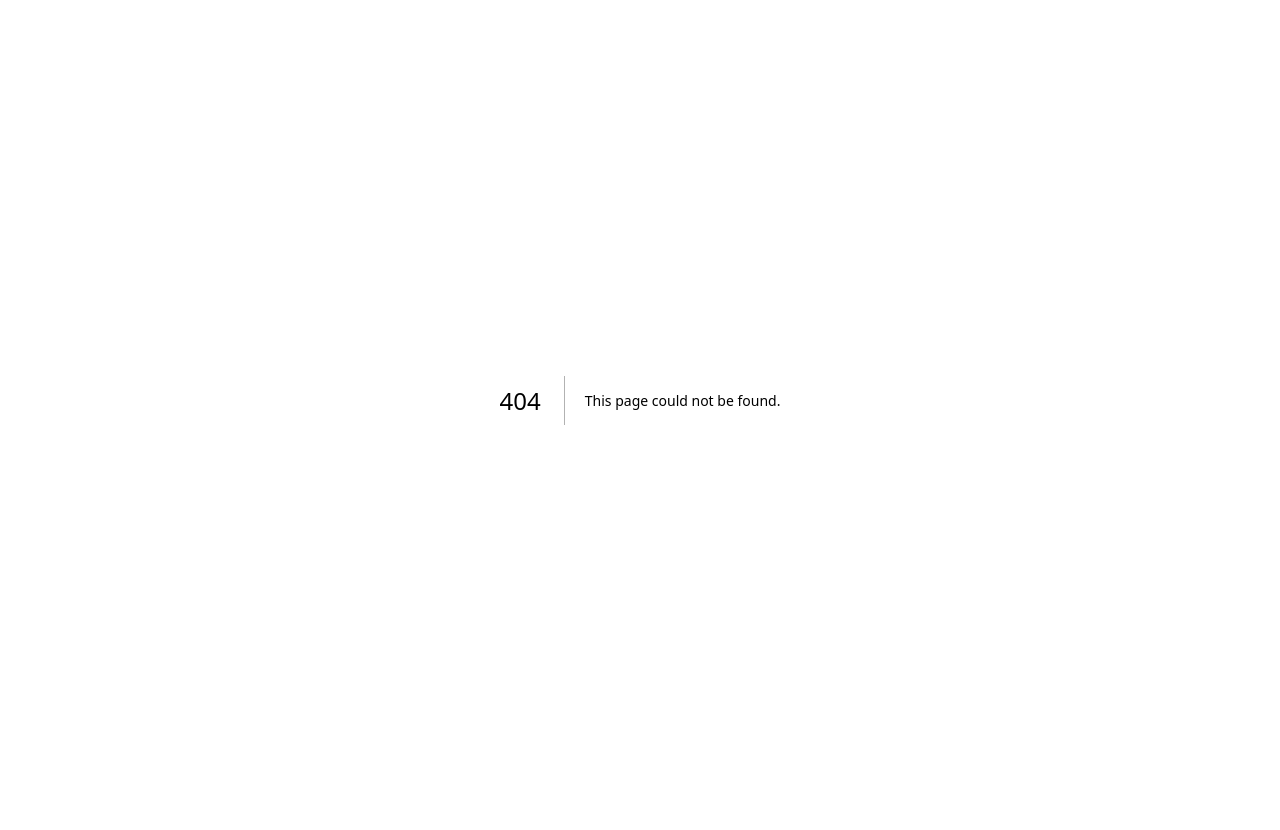
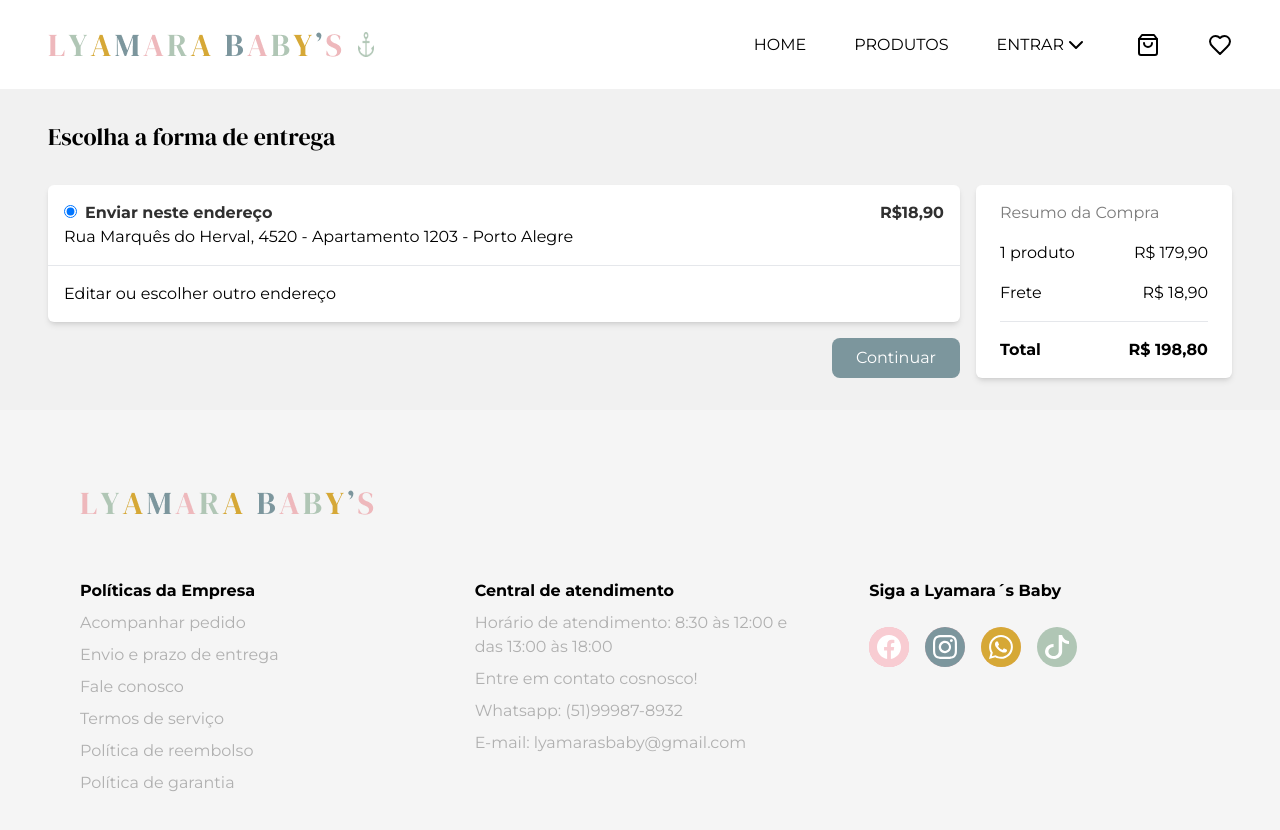
Before and after one commit to joyceliamara/lyamarababys-frontend, a Next.js app: page /delivery in a window 1280 px wide. Before the commit this address had no page. Shown: the top 830 px of the page. Before the commit the page ends 800 px from the top, so only its background shows below. Built offline with nearby package versions, Linux system fonts and the light colour scheme.

Commit message:
feat: delivery page

```diff
--- /dev/null
+++ b/src/app/delivery/page.tsx
@@ -0,0 +1,93 @@
+/* eslint-disable @next/next/no-img-element */
+import { DM_Serif_Display } from "next/font/google";
+import Button from "@/components/Button";
+import Footer from "@/components/Footer";
+import Header from "@/components/Header";
+import products from "./products.json";
+import { Trash2 } from "lucide-react";
+import formatCurrency from "@/utils/format-currency";
+
+const dmSerifDisplay = DM_Serif_Display({
+  weight: ["400"],
+  subsets: ["latin"],
+});
+
+export default function Delivery() {
+  return (
+    <div>
+      <Header />
+      <div className="bg-[#F1F1F1] px-12 py-8">
+        <div className="flex gap-6 items-center">
+          <b className="text-2xl" style={{ ...dmSerifDisplay.style }}>
+            Escolha a forma de entrega
+          </b>
+        </div>
+        <div className="flex max-lg:flex-col gap-4 mt-8">
+          {/* Desktop */}
+          <div className="flex-1 max-lg:hidden">
+            <AddressAndShipping />
+            <div className="flex justify-end ">
+              <Button variant="terciary" rounded="md" className="w-fit mt-4">
+                Continuar
+              </Button>
+            </div>
+          </div>
+
+          {/* Mobile */}
+          <div className="flex gap-4 lg:hidden bg-white rounded-md">
+            <AddressAndShipping />
+          </div>
+
+          <div className="bg-white w-64 py-4 px-6 max-lg:w-full rounded-md shadow-md">
+            <span className="text-[#7C7C7C]">Resumo da Compra</span>
+            <div className="flex justify-between mt-4">
+              <span>1 produto</span>
+              <span>{formatCurrency(products[0].price)}</span>
+            </div>
+            <div className="flex justify-between mt-4">
+              <span>Frete</span>
+              <span>{formatCurrency(18.9)}</span>
+            </div>
+            <hr className="my-4" />
+            <div className="flex justify-between">
+              <b>Total</b>
+              <b>{formatCurrency(products[0].price + 18.9)}</b>
+            </div>
+          </div>
+
+          <Button
+            variant="terciary"
+            rounded="md"
+            className="w-full mt-4 lg:hidden"
+          >
+            Continuar
+          </Button>
+        </div>
+      </div>
+      <Footer />
+    </div>
+  );
+}
+
+function AddressAndShipping() {
+  return (
+    <form className="bg-white rounded-md shadow-md h-fit">
+      <div className="border-b p-4">
+        <div className="lg:flex justify-between text-[#303030]">
+          <div>
+            <input type="radio" className="mr-2" checked={true} />
+            <b>Enviar neste endereço</b>
+          </div>
+          <b className="max-lg:hidden">R$18,90</b>
+        </div>
+        <span className="block max-lg:my-2">
+          Rua Marquês do Herval, 4520 - Apartamento 1203 - Porto Alegre
+        </span>
+        <b className="lg:hidden block">R$18,90</b>
+      </div>
+      <div className="p-4">
+        <span>Editar ou escolher outro endereço</span>
+      </div>
+    </form>
+  );
+}
--- /dev/null
+++ b/src/app/delivery/products.json
@@ -0,0 +1,74 @@
+[
+  {
+    "title": "Bolsa Bordada",
+    "subtitle": "Bolsa com detalhes em bordado rosa",
+    "description": "Conjunto de vestido de tricot vermelho com pérolas que acompanha manta e calça",
+    "composition": "48% Poliéster, 4% Elastano",
+    "price": 179.9,
+    "priceWithDiscount": 159.9,
+    "image": "/images/bolsa-bordada.png",
+    "album": [
+      "/images/conj01.png",
+      "/images/conj02.png",
+      "/images/conj03.png",
+      "/images/conj04.png",
+      "/images/conj05.png"
+    ]
+  },
+  {
+    "title": "Bolsa Bordada",
+    "subtitle": "Bolsa com detalhes em bordado rosa",
+    "price": 179.9,
+    "priceWithDiscount": 159.9,
+    "image": "/images/conj01.png"
+  },
+  {
+    "title": "Bolsa Bordada",
+    "subtitle": "Bolsa com detalhes em bordado rosa",
+    "price": 179.9,
+    "priceWithDiscount": 159.9,
+    "image": "/images/conj02.png"
+  },
+  {
+    "title": "Bolsa Bordada",
+    "subtitle": "Bolsa com detalhes em bordado rosa",
+    "price": 179.9,
+    "priceWithDiscount": 159.9,
+    "image": "/images/conj03.png"
+  },
+  {
+    "title": "Bolsa Bordada",
+    "subtitle": "Bolsa com detalhes em bordado rosa",
+    "price": 179.9,
+    "priceWithDiscount": 159.9,
+    "image": "/images/conj04.png"
+  },
+  {
+    "title": "Bolsa Bordada",
+    "subtitle": "Bolsa com detalhes em bordado rosa",
+    "price": 179.9,
+    "priceWithDiscount": 159.9,
+    "image": "/images/conj05.png"
+  },
+  {
+    "title": "Bolsa Bordada",
+    "subtitle": "Bolsa com detalhes em bordado rosa",
+    "price": 179.9,
+    "priceWithDiscount": 159.9,
+    "image": "/images/conj06.png"
+  },
+  {
+    "title": "Bolsa Bordada",
+    "subtitle": "Bolsa com detalhes em bordado rosa",
+    "price": 179.9,
+    "priceWithDiscount": 159.9,
+    "image": "/images/conj07.png"
+  },
+  {
+    "title": "Bolsa Bordada",
+    "subtitle": "Bolsa com detalhes em bordado rosa",
+    "price": 179.9,
+    "priceWithDiscount": 159.9,
+    "image": "/images/conj04.png"
+  }
+]
```
